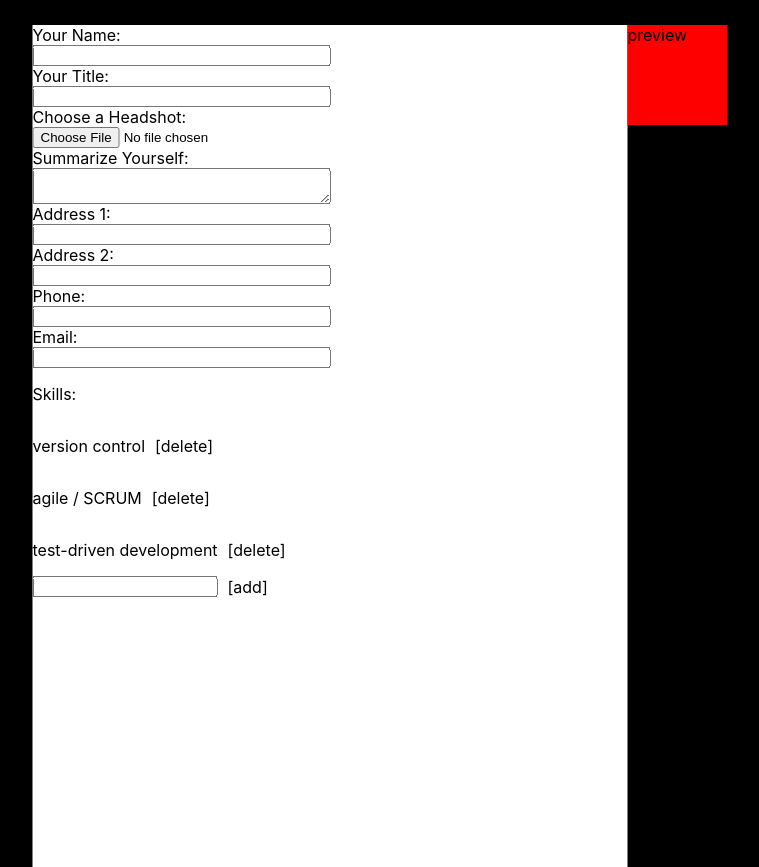
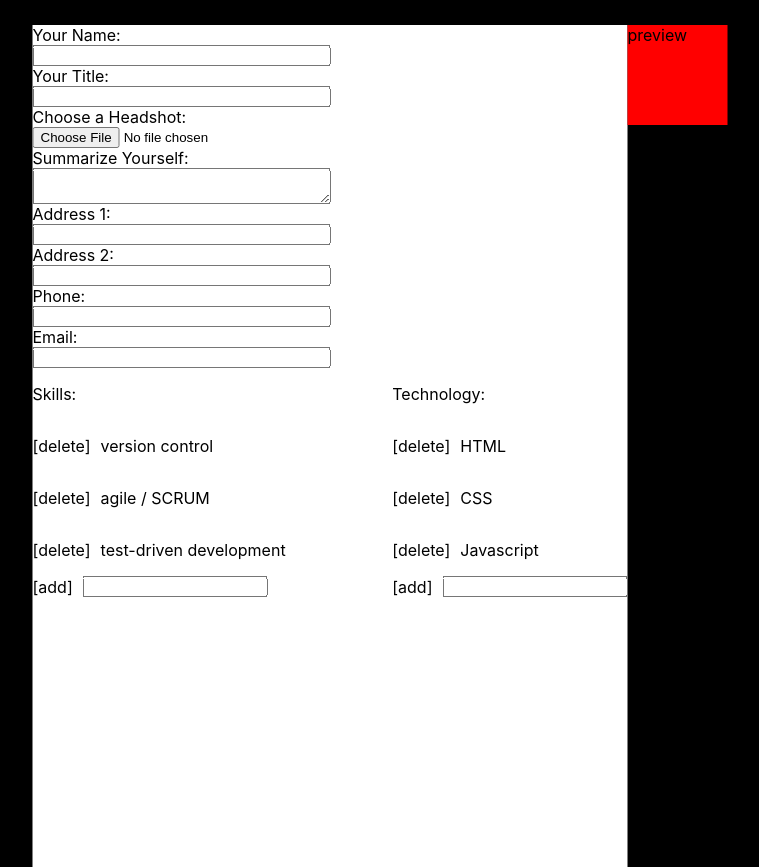
Before and after one commit to literalsunbear/resumator, a React (Create React App) app: page / in a window 1280 px wide. Shown: the top 867 px of the page, without its empty margins (310-1069 px from the left). Built offline with nearby package versions, Linux system fonts and the light colour scheme.

Commit message:
Adding/deleting technologies

```diff
--- a/src/App.css
+++ b/src/App.css
@@ -84,22 +84,24 @@ html {
   width: 50%;
 }
 /* skills and tech */
-.edit-skills-tech-container {
+.skills-tech-container {
   width: 100%;
   display: flex;
-  justify-content: space-around;
+  justify-content: space-between;
 }
 .edit-skills-list,
 .edit-tech-list {
   list-style: none;
   padding: 0;
 }
-.edit-page-skill {
+.edit-page-skill,
+.edit-page-technology {
   display: flex;
   align-items: center;
   gap: 10px;
 }
-.edit-skills-add {
+.edit-skills-add,
+.edit-tech-add {
   display: flex;
   align-items: center;
   gap: 10px;
--- a/src/App.js
+++ b/src/App.js
@@ -21,7 +21,11 @@ class App extends React.Component {
                 'agile / SCRUM',
                 'test-driven development'
             ],
-            technologies: [],
+            tech: [
+                'HTML',
+                'CSS',
+                'Javascript'
+            ],
             experience: {
                 expCompany: [],
                 expTitle: [],
@@ -105,6 +109,23 @@ class App extends React.Component {
         }
         el.value = '';
     }
+    // tech fxns
+    handleDeleteTech(technology) {
+        let arr = this.state.tech;
+        arr = arr.filter(e => e !== technology);
+        this.setState({ tech: arr });
+    }
+    handleAddTech() {
+        const el = document.querySelector('#tech-add-input');
+        let arr = this.state.tech;
+        if(el.value) {
+            arr.push(el.value);
+            this.setState({ tech: arr });
+        } else {
+            alert('Please provide a technology in the input field');
+        }
+        el.value = '';
+    }
     render() {
         return(
             <>
@@ -171,6 +192,9 @@ class App extends React.Component {
                     </input>
                 </div>
 
+                {/* SKILLS AND TECHNOLOGY */}
+                <div
+                className='skills-tech-container'>
                     {/* skills section */}
                     <div
                     className='edit-skills-section'>
@@ -180,27 +204,62 @@ class App extends React.Component {
                             return(
                                 <div
                                 className='edit-page-skill'>
-                                <p>{skill}</p>
                                     <div
                                     className='skill-delete-btn'
                                     onClick={()=>{this.handleDeleteSkill(skill)}}>
                                         [delete]
                                     </div>
+                                    <p>{skill}</p>
                                 </div>
                             )
                         })}
                         <div
                         className='edit-skills-add'>
+                                                        <div
+                            className='skill-add-btn'
+                            onClick={()=>{this.handleAddSkill()}}>[add]</div>
                             <input
                             type='text'
                             id='skill-add-input'
                             onChange={this.handleAddSkillChange}></input>
-                        <div
-                        className='skill-add-btn'
-                        onClick={()=>{this.handleAddSkill()}}>[add]</div>
                         </div>
 
                     </div>
+
+                    {/* tech section */}
+                    <div
+                    className='edit-tech-section'>
+                        <p
+                        className='edit-tech-section-label'>Technology:</p>
+                        {this.state.tech.map(technology => {
+                            return(
+                                <div
+                                className='edit-page-technology'>
+                                    <div
+                                    className='skill-delete-btn'
+                                    onClick={()=>{this.handleDeleteTech(technology)}}>
+                                        [delete]
+                                    </div>
+                                    <p>{technology}</p>
+                                </div>
+                            )
+                        })}
+                        <div
+                        className='edit-tech-add'>
+                            <div
+                            className='tech-add-btn'
+                            onClick={()=>{this.handleAddTech()}}>[add]</div>
+                            <input
+                            type='text'
+                            id='tech-add-input'
+                            onChange={this.handleAddSkillChange}></input>
+
+                        </div>
+
+                    </div>
+                </div>
+
+
 
             </div>
             <PreviewPage
```
Lines whose indentation alone changed are shown as unchanged.
